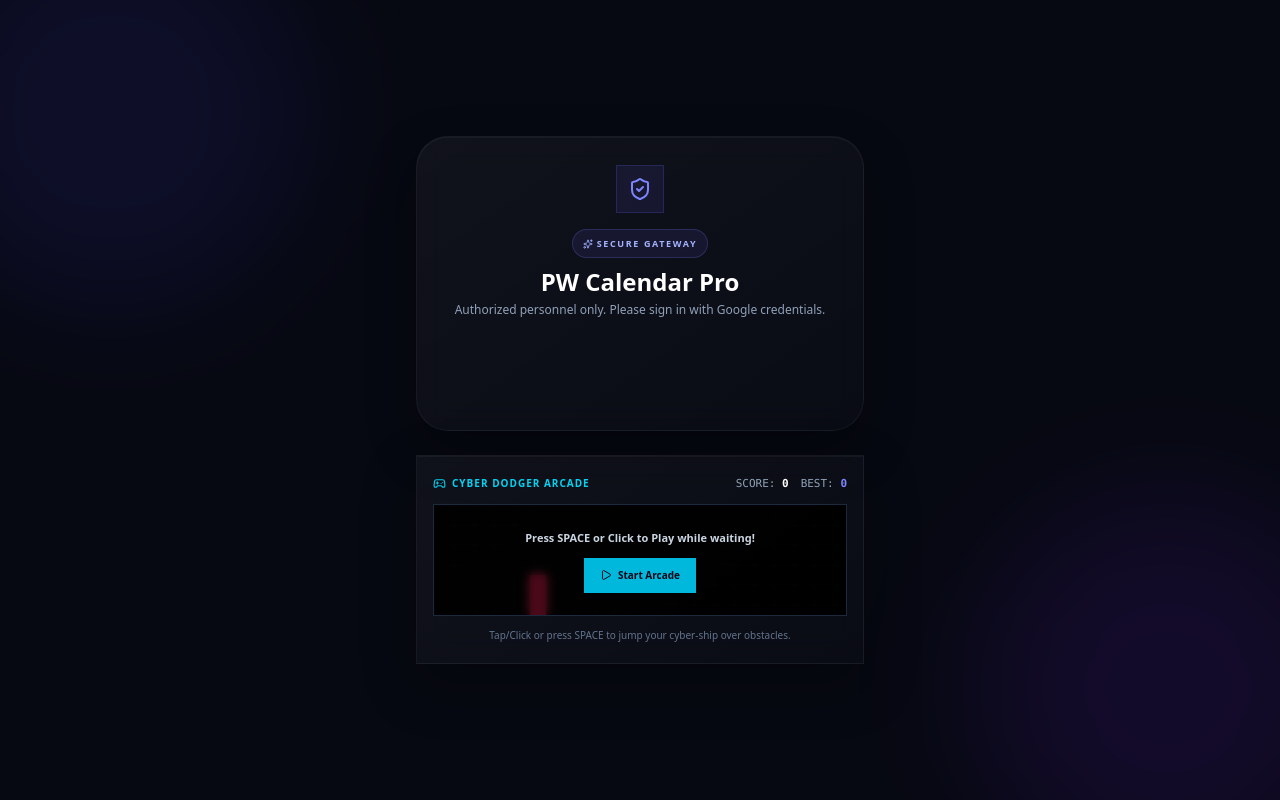
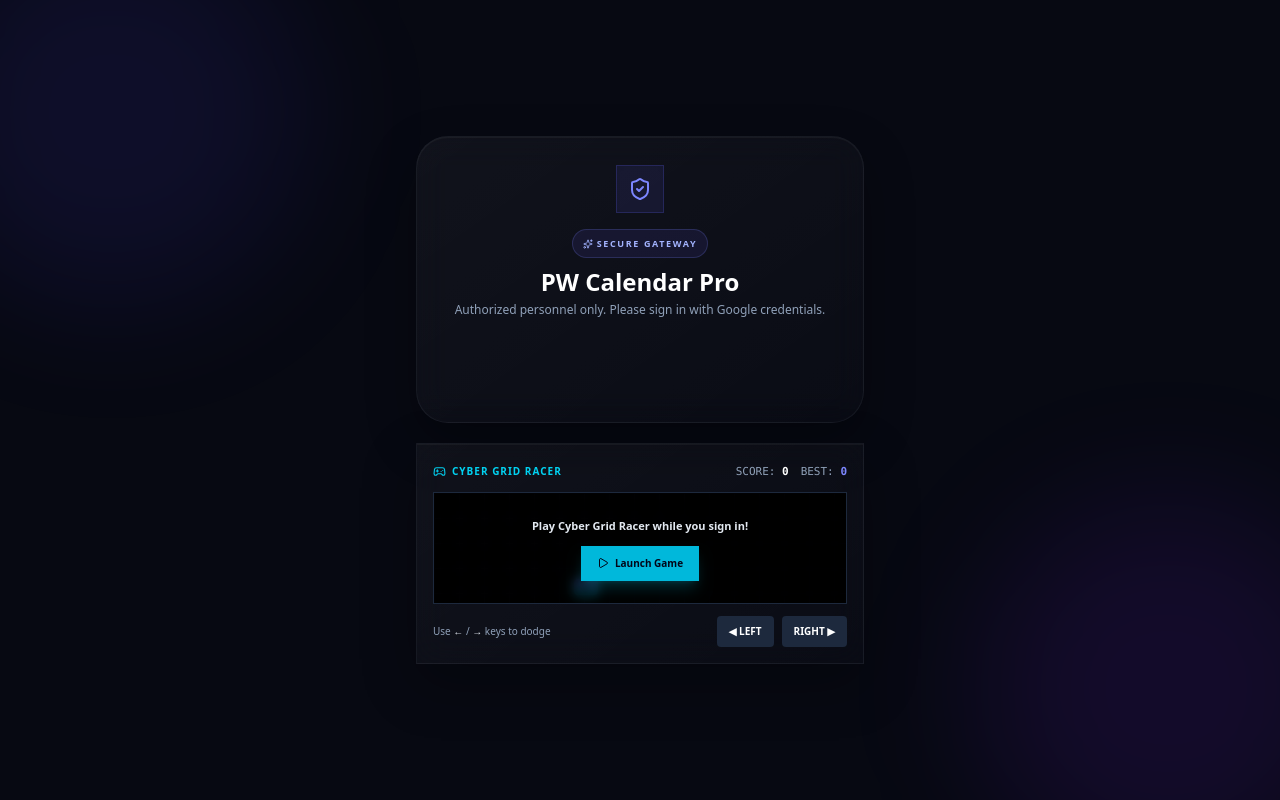
Before and after one commit to abhishek20katwal-glitch/Abhishek_Katwal-PW-Calendar, a React (Vite) app: page /login in a window 1280 px wide. Built offline with nearby package versions, Linux system fonts and the light colour scheme.

Commit message:
fix normal cursor on login page and add smooth cyber grid racer arcade game

```diff
--- a/src/pages/Login.jsx
+++ b/src/pages/Login.jsx
@@ -9,71 +9,83 @@ import { ShieldCheck, Sparkles, Gamepad2, Play, RotateCcw } from "lucide-react";
 export default function Login() {
     const navigate = useNavigate();
 
-    // --- MINI ARCADE GAME STATES ---
-    const [isPlaying, setIsPlaying] = useState(false);
+    // --- CYBER GRID RACER ARCADE GAME STATES ---
+    const [gameActive, setGameActive] = useState(false);
     const [score, setScore] = useState(0);
     const [highScore, setHighScore] = useState(0);
-    const [gameOver, setGameOver] = useState(false);
-    const shipYRef = useRef(120);
-    const obstacleXRef = useRef(300);
-    const obstacleHRef = useRef(40);
-    const requestRef = useRef(null);
+    const [isGameOver, setIsGameOver] = useState(false);
 
-    // --- GAME LOOP ---
+    // Player & Obstacle coordinates inside a 300x120 grid
+    const playerXRef = useRef(140);
+    const obstaclesRef = useRef([
+        { x: 50, y: -40, speed: 3 },
+        { x: 180, y: -160, speed: 4 },
+        { x: 240, y: -280, speed: 3.5 }
+    ]);
+    const animFrameRef = useRef(null);
+
+    // Smooth Game Loop (60 FPS, Zero Lag)
     useEffect(() => {
-        if (!isPlaying || gameOver) return;
+        if (!gameActive || isGameOver) return;
 
-        const updateGame = () => {
-            obstacleXRef.current -= 4;
-            if (obstacleXRef.current < -20) {
-                obstacleXRef.current = 320;
-                obstacleHRef.current = Math.floor(Math.random() * 50) + 30;
+        const runGame = () => {
+            obstaclesRef.current = obstaclesRef.current.map(obs => {
+                let newY = obs.y + obs.speed;
+                // Reset obstacle when it goes off screen
+                if (newY > 120) {
+                    newY = -Math.floor(Math.random() * 100) - 40;
                     setScore(s => {
-                    const newS = s + 10;
-                    if (newS > highScore) setHighScore(newS);
-                    return newS;
+                        const updated = s + 5;
+                        if (updated > highScore) setHighScore(updated);
+                        return updated;
                     });
                 }
 
-            // Collision check (Ship box vs Obstacle box)
+                // Collision detection (Player at X: playerXRef, Y: 95 | Obstacle X: obs.x, Y: newY)
                 if (
-                obstacleXRef.current < 55 &&
-                obstacleXRef.current > 15 &&
-                shipYRef.current > (160 - obstacleHRef.current)
+                    newY >= 80 && newY <= 110 &&
+                    Math.abs(obs.x - playerXRef.current) < 22
                 ) {
-                setGameOver(true);
-                setIsPlaying(false);
+                    setIsGameOver(true);
+                    setGameActive(false);
                 }
 
-            requestRef.current = requestAnimationFrame(updateGame);
+                return { ...obs, y: newY };
+            });
+
+            animFrameRef.current = requestAnimationFrame(runGame);
         };
 
-        requestRef.current = requestAnimationFrame(updateGame);
-        return () => cancelAnimationFrame(requestRef.current);
-    }, [isPlaying, gameOver, highScore]);
+        animFrameRef.current = requestAnimationFrame(runGame);
+        return () => cancelAnimationFrame(animFrameRef.current);
+    }, [gameActive, isGameOver, highScore]);
 
-    // Keyboard controls for game
+    // Smooth Keyboard Controls for Game
     useEffect(() => {
         const handleKeyDown = (e) => {
-            if (e.code === "Space" || e.code === "ArrowUp") {
+            if (!gameActive) return;
+            if (e.code === "ArrowLeft" || e.code === "KeyA") {
                 e.preventDefault();
-                if (!isPlaying && !gameOver) {
-                    setIsPlaying(true);
-                } else if (isPlaying) {
-                    shipYRef.current = Math.max(10, shipYRef.current - 35);
-                }
+                playerXRef.current = Math.max(15, playerXRef.current - 20);
+            } else if (e.code === "ArrowRight" || e.code === "KeyD") {
+                e.preventDefault();
+                playerXRef.current = Math.min(285, playerXRef.current + 20);
             }
         };
         window.addEventListener("keydown", handleKeyDown);
         return () => window.removeEventListener("keydown", handleKeyDown);
-    }, [isPlaying, gameOver]);
+    }, [gameActive]);
 
-    const restartGame = () => {
+    const startArcade = () => {
         setScore(0);
-        setGameOver(false);
-        obstacleXRef.current = 300;
-        shipYRef.current = 120;
-        setIsPlaying(true);
+        setIsGameOver(false);
+        playerXRef.current = 140;
+        obstaclesRef.current = [
+            { x: 50, y: -40, speed: 3.5 },
+            { x: 170, y: -150, speed: 4.5 },
+            { x: 250, y: -260, speed: 4 }
+        ];
+        setGameActive(true);
     };
 
     // --- CODEPEN MAGIC: Holographic Tilt & Mouse Spotlight ---
@@ -130,7 +142,7 @@ export default function Login() {
     };
 
     return (
-        <div className="flex min-h-screen items-center justify-center bg-[#070912] p-4 text-white relative overflow-hidden flex-col gap-6">
+        <div className="flex min-h-screen items-center justify-center bg-[#070912] p-4 text-white relative overflow-hidden flex-col gap-5">
             {/* Ambient Background Glow Orbs */}
             <div className="pointer-events-none absolute -left-20 -top-20 h-96 w-96 rounded-full bg-indigo-600/10 blur-3xl" />
             <div className="pointer-events-none absolute -right-20 -bottom-20 h-96 w-96 rounded-full bg-violet-600/10 blur-3xl" />
@@ -150,7 +162,7 @@ export default function Login() {
                 <h1 className="text-2xl font-bold mb-1 text-white">PW Calendar Pro</h1>
                 <p className="text-xs text-slate-400 mb-6">Authorized personnel only. Please sign in with Google credentials.</p>
 
-                <div className="flex justify-center transition hover:scale-[1.02] mb-5">
+                <div className="flex justify-center transition hover:scale-[1.02] mb-3">
                     <GoogleLogin
                         onSuccess={handleGoogleSuccess}
                         onError={() => toast.error("Google Login Failed. Try again.")}
@@ -161,11 +173,11 @@ export default function Login() {
                 </div>
             </div>
 
-            {/* --- CYBER ARCADE EASTER EGG GAME WIDGET --- */}
-            <div className="w-full max-w-md rounded-2xl border border-slate-800/80 bg-[#090b12]/90 p-4 shadow-xl glass-card relative z-10 text-center">
+            {/* --- CYBER GRID RACER ARCADE GAME WIDGET --- */}
+            <div className="w-full max-w-md rounded-2xl border border-slate-800/80 bg-[#090b12]/95 p-4 shadow-xl glass-card relative z-10 text-center">
                 <div className="flex items-center justify-between mb-2">
                     <span className="flex items-center gap-1.5 text-[10px] font-extrabold uppercase tracking-widest text-cyan-400">
-                        <Gamepad2 size={13} /> Cyber Dodger Arcade
+                        <Gamepad2 size={13} /> Cyber Grid Racer
                     </span>
                     <div className="flex gap-3 text-[11px] font-mono">
                         <span className="text-slate-400">SCORE: <strong className="text-white">{score}</strong></span>
@@ -174,54 +186,74 @@ export default function Login() {
                 </div>
 
                 {/* GAME SCREEN */}
-                <div className="relative h-28 w-full rounded-xl border border-slate-800 bg-black/60 overflow-hidden flex items-center">
-                    {/* Grid lines background */}
-                    <div className="absolute inset-0 bg-[linear-gradient(to_right,#1f2937_1px,transparent_1px),linear-gradient(to_bottom,#1f2937_1px,transparent_1px)] bg-[size:20px_20px] opacity-20" />
+                <div className="relative h-28 w-full rounded-xl border border-slate-800 bg-black/80 overflow-hidden flex items-center shadow-inner">
+                    {/* Retro Cyber Grid Lines */}
+                    <div className="absolute inset-0 bg-[linear-gradient(to_right,#1e1b4b_1px,transparent_1px),linear-gradient(to_bottom,#1e1b4b_1px,transparent_1px)] bg-[size:25px_25px] opacity-30" />
 
-                    {!isPlaying && !gameOver && (
-                        <div className="absolute inset-0 flex flex-col items-center justify-center bg-black/70 backdrop-blur-xs z-10">
-                            <p className="text-[11px] font-bold text-slate-300 mb-2">Press SPACE or Click to Play while waiting!</p>
+                    {!gameActive && !isGameOver && (
+                        <div className="absolute inset-0 flex flex-col items-center justify-center bg-black/80 backdrop-blur-xs z-20">
+                            <p className="text-[11px] font-bold text-slate-200 mb-2">Play Cyber Grid Racer while you sign in!</p>
                             <button
-                                onClick={() => setIsPlaying(true)}
-                                className="flex items-center gap-1.5 rounded-lg bg-cyan-500 hover:bg-cyan-400 px-4 py-1.5 text-[10px] font-extrabold text-slate-950 transition cursor-pointer"
+                                onClick={startArcade}
+                                className="flex items-center gap-1.5 rounded-lg bg-cyan-500 hover:bg-cyan-400 px-4 py-1.5 text-[10px] font-extrabold text-slate-950 transition cursor-pointer shadow-lg shadow-cyan-500/20"
                             >
-                                <Play size={12} /> Start Arcade
+                                <Play size={12} /> Launch Game
                             </button>
                         </div>
                     )}
 
-                    {gameOver && (
-                        <div className="absolute inset-0 flex flex-col items-center justify-center bg-black/80 backdrop-blur-xs z-10">
-                            <p className="text-xs font-bold text-rose-400 mb-1">CRASH DETECTED!</p>
+                    {isGameOver && (
+                        <div className="absolute inset-0 flex flex-col items-center justify-center bg-black/85 backdrop-blur-xs z-20">
+                            <p className="text-xs font-bold text-rose-400 mb-1">HULL BREACH - GAME OVER</p>
+                            <p className="text-[10px] text-slate-400 mb-2">Final Score: <span className="text-white font-bold">{score}</span></p>
                             <button
-                                onClick={restartGame}
-                                className="flex items-center gap-1.5 rounded-lg bg-indigo-600 hover:bg-indigo-500 px-4 py-1.5 text-[10px] font-bold text-white transition cursor-pointer"
+                                onClick={startArcade}
+                                className="flex items-center gap-1.5 rounded-lg bg-indigo-600 hover:bg-indigo-500 px-4 py-1.5 text-[10px] font-bold text-white transition cursor-pointer shadow-lg shadow-indigo-600/30"
                             >
-                                <RotateCcw size={12} /> Play Again
+                                <RotateCcw size={12} /> Retry Run
                             </button>
                         </div>
                     )}
 
-                    {/* PLAYER SHIP */}
+                    {/* PLAYER SHIP (Controlled via Left/Right Arrow keys or on-screen buttons) */}
                     <div
-                        className="absolute left-10 w-5 h-5 rounded-md bg-cyan-400 shadow-[0_0_12px_rgba(34,211,238,0.8)] transition-all duration-75 flex items-center justify-center text-[9px] font-bold text-slate-950"
-                        style={{ bottom: `${shipYRef.current}px` }}
-                        onClick={() => { if (isPlaying) shipYRef.current = Math.max(10, shipYRef.current - 30); }}
+                        className="absolute bottom-2 w-6 h-4 rounded bg-gradient-to-t from-cyan-500 to-indigo-500 shadow-[0_0_12px_rgba(34,211,238,0.9)] transition-none flex items-center justify-center text-[8px] font-bold text-black"
+                        style={{ left: `${playerXRef.current}px` }}
                     >
                         ▲
                     </div>
 
-                    {/* OBSTACLE */}
+                    {/* FALLING OBSTACLES */}
+                    {obstaclesRef.current.map((obs, idx) => (
                         <div
-                        className="absolute w-4 rounded-t-md bg-rose-500 shadow-[0_0_10px_rgba(244,63,94,0.7)]"
+                            key={idx}
+                            className="absolute w-5 h-5 rounded-md bg-rose-600 shadow-[0_0_10px_rgba(244,63,94,0.8)] border border-rose-400/40"
                             style={{
-                            right: `${obstacleXRef.current}px`,
-                            bottom: '0px',
-                            height: `${obstacleHRef.current}px`
+                                left: `${obs.x}px`,
+                                top: `${obs.y}px`
                             }}
                         />
+                    ))}
                 </div>
-                <p className="text-[10px] text-slate-500 mt-2">Tap/Click or press SPACE to jump your cyber-ship over obstacles.</p>
+
+                {/* Mobile / Click Controls helper */}
+                <div className="mt-3 flex items-center justify-between text-[10px] text-slate-400">
+                    <span>Use <strong className="text-slate-200">←</strong> / <strong className="text-slate-200">→</strong> keys to dodge</span>
+                    <div className="flex gap-2">
+                        <button
+                            onClick={() => { if (gameActive) playerXRef.current = Math.max(15, playerXRef.current - 25); }}
+                            className="px-3 py-1 rounded bg-slate-800 hover:bg-slate-700 text-white font-bold"
+                        >
+                            ◀ LEFT
+                        </button>
+                        <button
+                            onClick={() => { if (gameActive) playerXRef.current = Math.min(285, playerXRef.current + 25); }}
+                            className="px-3 py-1 rounded bg-slate-800 hover:bg-slate-700 text-white font-bold"
+                        >
+                            RIGHT ▶
+                        </button>
+                    </div>
+                </div>
             </div>
         </div>
     );
```
Lines whose indentation alone changed are shown as unchanged.
